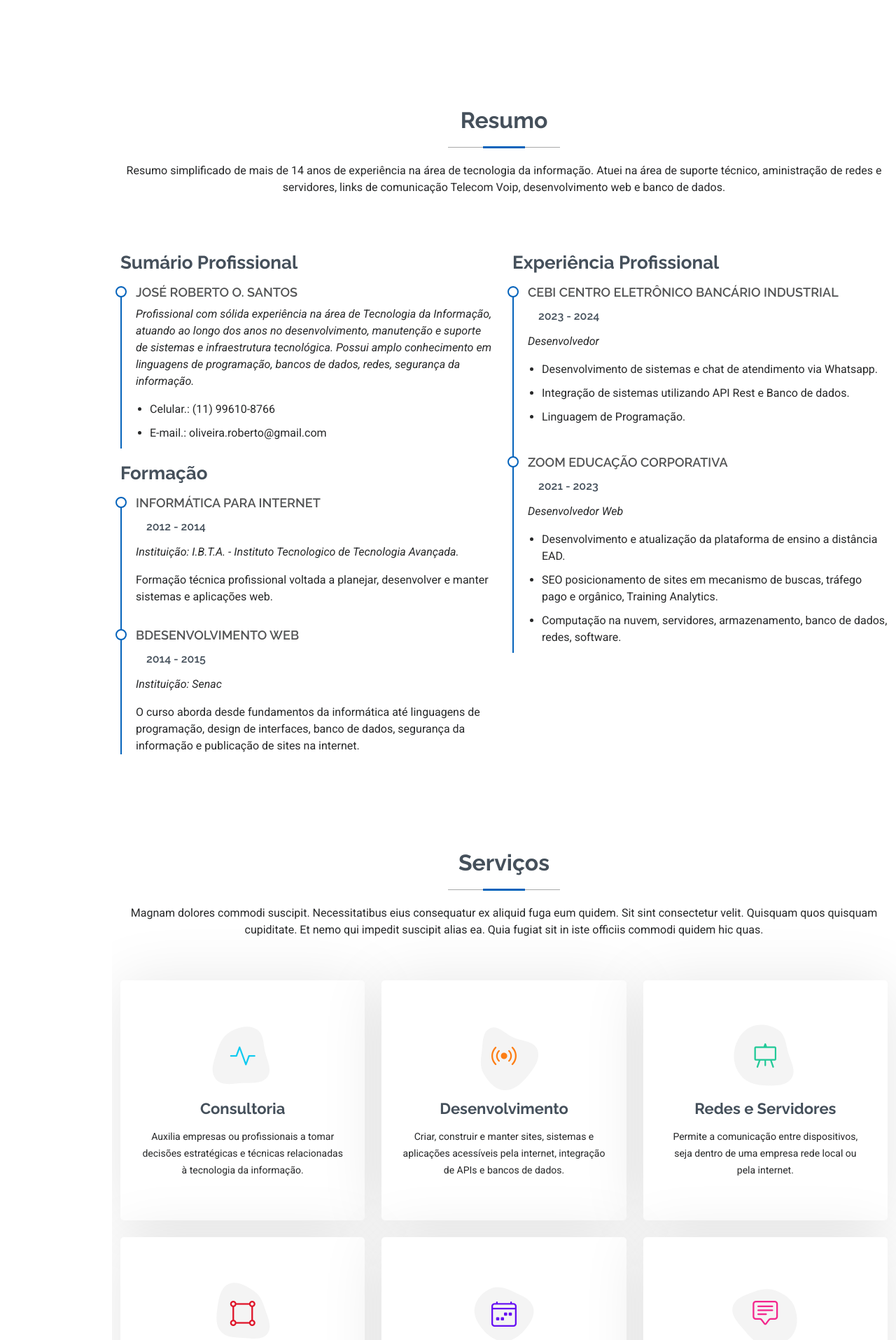
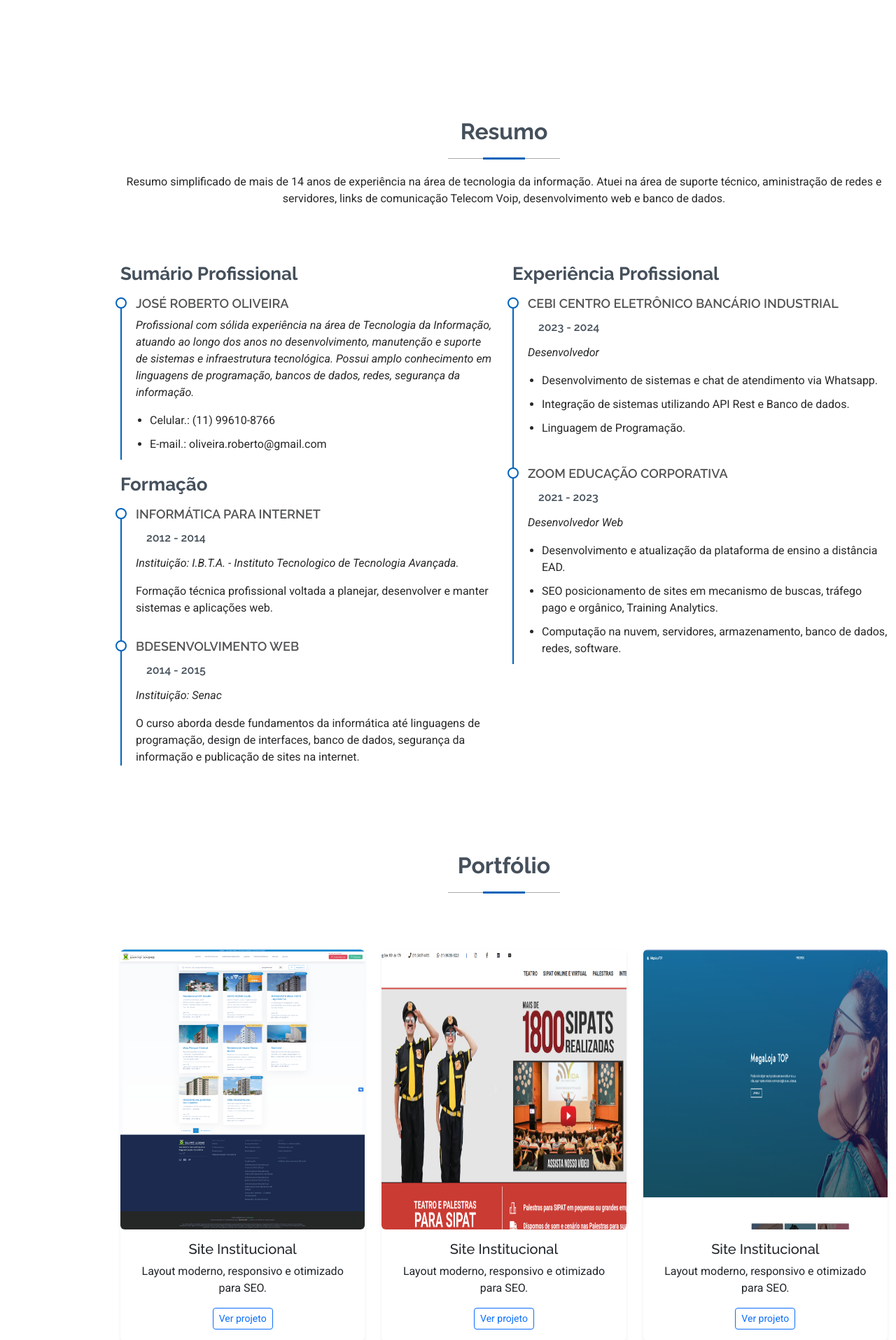
Before and after one commit to betosantos/projetoflask, a Flask app: page / in a window 1280 px wide. Shown: the part 1761-3676 px from the top of the page at 70% size. Run offline with Flask 3, Linux system fonts and the light colour scheme; data that the repository does not hold is empty; some libraries are stand-ins or nearby versions.

Commit message:
incluida a section portfolio do site

```diff
--- a/app.py
+++ b/app.py
@@ -20,11 +20,11 @@ with app.app_context():
 
 @app.before_request
 def registrar_acesso():
-    if request.endpoint not in ('static'):
+    if request.endpoint not in ('static',):
         novo_acesso = Acesso(
-            ip=request.remote_addr,
-            url=request.path,
-            user_agent=request.headers.get('User-Agent')
+            ip=request.remote_addr or '',
+            url=request.path or '',
+            user_agent=request.headers.get('User-Agent') or ''
         )
         db.session.add(novo_acesso)
         db.session.commit()
--- a/static/assets/css/main.css
+++ b/static/assets/css/main.css
@@ -1470,3 +1470,13 @@ section,
   transform: scale(1.1);
   color: white;
 }
+
+.portfolio-img {
+  transition: transform 0.4s ease;
+  height: 400px;
+  width: 400px;
+}
+
+.portfolio-img:hover {
+  transform: scale(1.05);
+}
--- a/templates/base.html
+++ b/templates/base.html
@@ -32,6 +32,7 @@
   <link rel="stylesheet" href="{{ url_for('static', filename='assets/vendor/swiper/swipper-bundle.min.css') }}"  >
   <!-- Main CSS File -->
   <link rel="stylesheet" href="{{ url_for('static', filename='assets/css/main.css') }}" >
+  <link href="https://cdn.jsdelivr.net/npm/aos@2.3.4/dist/aos.css" rel="stylesheet">
 </head>
 
 
@@ -62,7 +63,7 @@
         <div class="row justify-content-center">
           <div class="col-lg-9">
             <h2>Tecnologia da Informação</h2>
-            <p>Sou,  <b><i><span class="typed" data-typed-items="Desenvolvedor Web, Consultor de Tecnologia da Informação, Freelancer">Designer</span><span class="typed-cursor typed-cursor--blink" aria-hidden="true"></span></b></i></p>
+            <p>Sou,  <b><i><span class="typed" data-typed-items="Desenvolvedor Web, Consultor de Tecnologia, Freelancer">Designer</span><span class="typed-cursor typed-cursor--blink" aria-hidden="true"></span></b></i></p>
             <!--<div class="social-links">
               <a href="#"><i class="bi bi-twitter-x"></i></a>
               <a href="#"><i class="bi bi-facebook"></i></a>
@@ -102,7 +103,7 @@
               </div>
 
               <!-- Coluna do Texto -->
-              <div class="col-md-7">
+              <div class="col-md-7 mt-3">
 
                 <h2><b>Consultoria em Tecnologia da Informação.</b></h2>
                 <p class="fst-italic py-1">
@@ -134,9 +135,11 @@
 
 
 
+
+
+
     <!-- Resume Section -->
     <section id="resume" class="resume section">
-
       <!-- Section Title -->
       <div class="container section-title" data-aos="fade-up">
         <h2>Resumo</h2>
@@ -144,14 +147,13 @@
       </div><!-- End Section Title -->
 
       <div class="container">
-
         <div class="row">
 
           <div class="col-lg-6" data-aos="fade-up" data-aos-delay="100">
             <h3 class="resume-title">Sumário Profissional</h3>
 
             <div class="resume-item pb-0">
-              <h4>José Roberto O. Santos</h4>
+              <h4>José Roberto Oliveira</h4>
               <p><em>Profissional com sólida experiência na área de Tecnologia da Informação, atuando ao longo dos anos no desenvolvimento, manutenção e suporte de sistemas e infraestrutura tecnológica. Possui amplo conhecimento em linguagens de programação, bancos de dados, redes, segurança da informação.</em></p>
               <ul>
                 <li>Celular.: (11) 99610-8766</li>
@@ -203,11 +205,76 @@
           </div>
         </div>
       </div>
+
     </section><!-- /Resume Section -->
 
 
+
+
+  <!-- Services Section -->
+  <section id="portfolio" class="portfolio section py-5">
+    <div class="container">
+
+        <!-- Section Title -->
+        <div class="container section-title" data-aos="fade-up">
+          <h2>Portfólio</h2>
+        </div><!-- End Section Title -->
+
+      <div class="row g-4">
+
+          <div class="col-md-4">
+            <div class="card border-0 shadow-sm">
+              <div class="overflow-hidden rounded">
+                <img src="{{ url_for('static', filename="assets/img/simobi.png") }}" class="img-fluid portfolio-img" alt="Projeto 1">
+              </div>
+              <div class="card-body text-center">
+                <h5 class="card-title">Site Institucional</h5>
+                <p class="card-text">Layout moderno, responsivo e otimizado para SEO.</p>
+                <a href="#" class="btn btn-outline-primary btn-sm">Ver projeto</a>
+              </div>
+            </div>
+          </div>
+
+          <div class="col-md-4">
+          <div class="card border-0 shadow-sm">
+            <div class="overflow-hidden rounded">
+              <img src="{{ url_for('static', filename="assets/img/supersipat.png") }}" class="img-fluid portfolio-img" alt="Projeto 1">
+            </div>
+            <div class="card-body text-center">
+              <h5 class="card-title">Site Institucional</h5>
+              <p class="card-text">Layout moderno, responsivo e otimizado para SEO.</p>
+              <a href="#" class="btn btn-outline-primary btn-sm">Ver projeto</a>
+            </div>
+          </div>
+        </div>
+
+
+        <div class="col-md-4">
+          <div class="card border-0 shadow-sm">
+            <div class="overflow-hidden rounded">
+              <img src="{{ url_for('static', filename="assets/img/megalojatop.png") }}" class="img-fluid portfolio-img" alt="Projeto 1">
+            </div>
+            <div class="card-body text-center">
+              <h5 class="card-title">Site Institucional</h5>
+              <p class="card-text">Layout moderno, responsivo e otimizado para SEO.</p>
+              <a href="#" class="btn btn-outline-primary btn-sm">Ver projeto</a>
+            </div>
+          </div>
+        </div>
+
+
+
+      </div>
+    </div>
+  </section>
+
+
+
+
+
+
     <!-- Services Section -->
-    <section id="services" class="services section">
+    <section id="services" class="services section mt-5">
 
       <!-- Section Title -->
       <div class="container section-title" data-aos="fade-up">
@@ -216,7 +283,6 @@
       </div><!-- End Section Title -->
 
       <div class="container">
-
         <div class="row gy-4">
 
           <div class="col-lg-4 col-md-6" data-aos="fade-up" data-aos-delay="100">
```
Also changed, not shown: static/assets/img/icon16.png, static/assets/img/masonry-portfolio/masonry-portfolio-1.jpg (deleted), static/assets/img/masonry-portfolio/masonry-portfolio-2.jpg (deleted), static/assets/img/masonry-portfolio/masonry-portfolio-3.jpg (deleted), static/assets/img/masonry-portfolio/masonry-portfolio-4.jpg (deleted), static/assets/img/masonry-portfolio/masonry-portfolio-5.jpg (deleted), static/assets/img/masonry-portfolio/masonry-portfolio-6.jpg (deleted), static/assets/img/masonry-portfolio/masonry-portfolio-7.jpg (deleted), static/assets/img/masonry-portfolio/masonry-portfolio-8.jpg (deleted), static/assets/img/masonry-portfolio/masonry-portfolio-9.jpg (deleted), static/assets/img/megalojatop.png (added), static/assets/img/simobi.png (added), static/assets/img/supersipat.png (added), static/assets/img/testimonials/testimonials-1.jpg (deleted), 3 more files.
